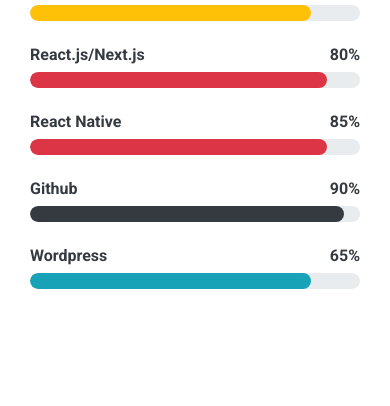
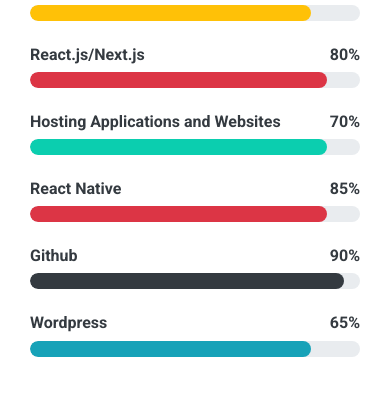
Before and after one commit to Joan082/Portfolio, a plain HTML site: page index.html in a window 390 px wide. Shown: the part 3954-4360 px from the top of the page. Drawn offline with nearby package versions, Linux system fonts and the light colour scheme; files that its build step writes are made by us from their sources.

Commit message:
first commit

```diff
--- a/index.html
+++ b/index.html
@@ -3,7 +3,7 @@
 
 <head>
     <meta charset="utf-8">
-    <title>FreeFolio - Freelancer Portfolio Template</title>
+    <title>Fhulufhelo Portfolio</title>
     <meta content="width=device-width, initial-scale=1.0" name="viewport">
     <meta content="Free HTML Templates" name="keywords">
     <meta content="Free HTML Templates" name="description">
@@ -43,7 +43,7 @@
                 <a href="#skill" class="nav-item nav-link">Skill</a>
                 <a href="#projects" class="nav-item nav-link">Projects</a>
             </div>
-            <a href="" class="btn btn-outline-primary d-none d-lg-block">Hire Me</a>
+            <a href="#about" class="btn btn-outline-primary d-none d-lg-block">Hire Me</a>
         </div>
     </nav>
     <!-- Navbar End -->
@@ -218,6 +218,15 @@
                             <div class="progress-bar bg-danger" role="progressbar" aria-valuenow="90" aria-valuemin="0" aria-valuemax="100"></div>
                         </div>
                     </div>
+                    <div class="skill mb-4">
+                        <div class="d-flex justify-content-between">
+                            <h6 class="font-weight-bold">Hosting Applications and Websites</h6>
+                            <h6 class="font-weight-bold">70%</h6>
+                        </div>
+                        <div class="progress">
+                            <div class="progress-bar bg-orange" role="progressbar" aria-valuenow="90" aria-valuemin="0" aria-valuemax="100"></div>
+                        </div>
+                    </div>
                 </div>
                 <div class="col-md-6">
                     <div class="skill mb-4">
```
